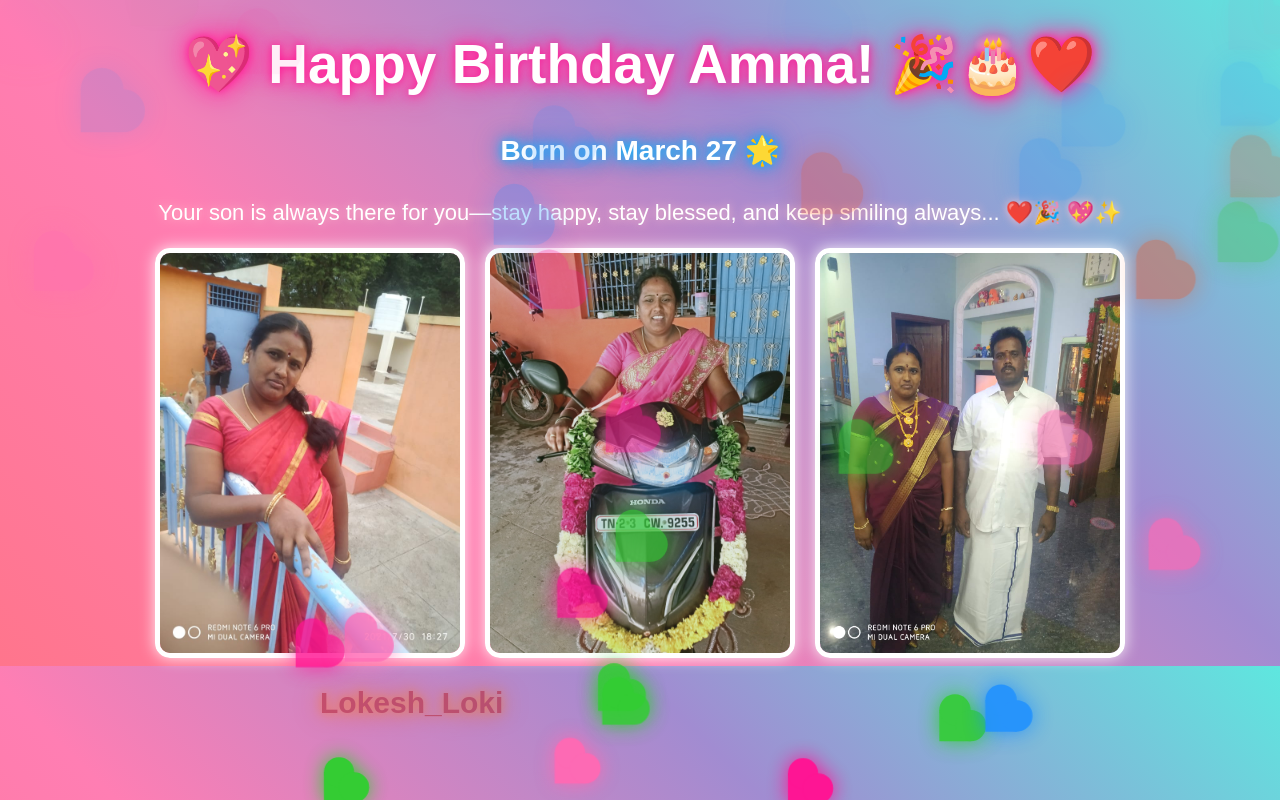
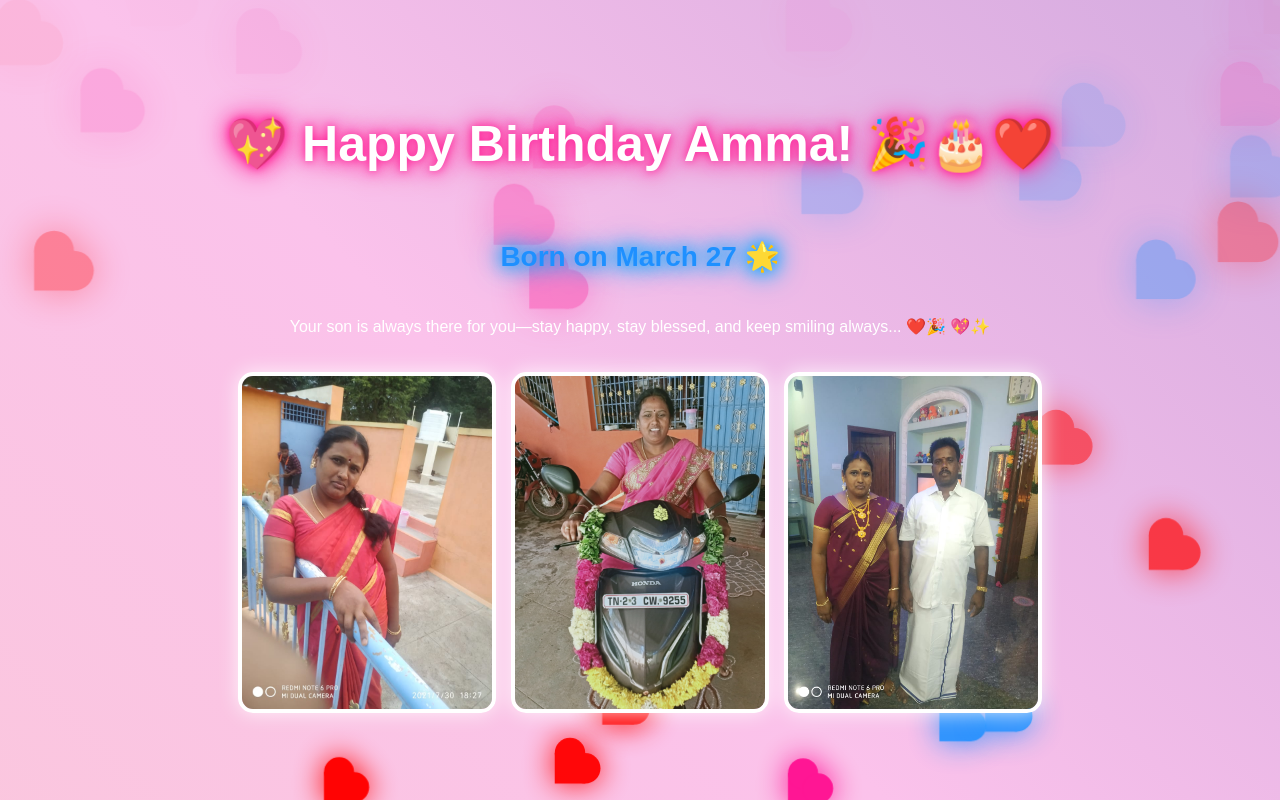
Before and after one commit to lokeshloki65/mom-birthday, a plain HTML site: page index.html in a window 1280 px wide. Drawn offline with Linux system fonts and the light colour scheme.

Commit message:
index.html

```diff
--- a/index.html
+++ b/index.html
@@ -5,27 +5,31 @@
     <meta name="viewport" content="width=device-width, initial-scale=1.0">
     <title>Happy Birthday Mom! 💖🎂</title>
     <style>
-        /* Background Animation with Dynamic Colors */
+        /* Smooth Background Animation */
         @keyframes gradientBG {
-            0% {background: linear-gradient(45deg, #ff9a9e, #fad0c4, #fbc2eb, #a18cd1);}
-            25% {background: linear-gradient(45deg, #ff6b6b, #f8e2a1, #fad0c4, #a1c4fd);}
-            50% {background: linear-gradient(45deg, #ff758c, #ff7eb3, #a18cd1, #5ee7df);}
-            75% {background: linear-gradient(45deg, #fbc2eb, #a1c4fd, #6a11cb, #ff9a9e);}
-            100% {background: linear-gradient(45deg, #ff9a9e, #fad0c4, #fbc2eb, #a18cd1);}
+            0% {background-position: 0% 50%;}
+            100% {background-position: 100% 50%;}
         }
 
         body {
-            background-size: 400% 400%;
-            animation: gradientBG 10s infinite alternate ease-in-out;
+            min-height: 100vh; /* Ensures full screen fit */
+            margin: 0;
+            display: flex;
+            flex-direction: column;
+            justify-content: center;
+            align-items: center;
             text-align: center;
             font-family: Arial, sans-serif;
+            background: linear-gradient(45deg, #ff9a9e, #fad0c4, #fbc2eb, #a18cd1);
+            background-size: 400% 400%;
+            animation: gradientBG 8s infinite alternate;
+            color: white;
             overflow: hidden;
-            color: white;
         }
 
         /* 3D Glowing Text */
         h1 {
-            font-size: 55px;
+            font-size: 50px;
             text-shadow: 0 0 10px #ff1493, 0 0 20px #ff69b4, 0 0 30px #ff1493;
             animation: floatText 2s infinite alternate ease-in-out;
         }
@@ -39,72 +43,49 @@
         .birth-date {
             font-size: 28px;
             font-weight: bold;
-            text-shadow: 0 0 10px #00bfff, 0 0 20px #1e90ff, 0 0 30px #4682b4;
-            animation: glowText 2s infinite alternate ease-in-out, floatText 2s infinite alternate ease-in-out;
+            color: #1e90ff;
+            text-shadow: 0 0 10px #00bfff, 0 0 20px #1e90ff, 0 0 30px #00bfff;
+            animation: glowText 2s infinite alternate ease-in-out;
         }
 
-        /* Scrolling Text (lokesh_loki) */
-        .scroll-text {
-            font-size: 30px;
-            font-weight: bold;
-            color: rgb(182, 23, 23);
-            text-shadow: 0 0 10px rgb(255, 111, 0), 0 0 20px orange, 0 0 30px red;
-            position: absolute;
-            bottom: 10%;
-            white-space: nowrap;
-            animation: scrollText 8s linear infinite, flashText 1s infinite alternate;
-            display: none; /* Initially hidden */
+        @keyframes glowText {
+            0% {text-shadow: 0 0 10px #00bfff, 0 0 20px #1e90ff, 0 0 30px #00bfff;}
+            100% {text-shadow: 0 0 20px #1e90ff, 0 0 30px #00bfff, 0 0 40px #1e90ff;}
         }
 
-        @keyframes scrollText {
-            0% {left: -100%;}
-            100% {left: 100%;}
-        }
-
-        @keyframes flashText {
-            0% {opacity: 1;}
-            100% {opacity: 0.5;}
-        }
-
-        p {
-            font-size: 22px;
-            text-shadow: 0 0 10px pink;
-        }
-
-        /* Photo Gallery (Responsive) */
+        /* Responsive Photo Gallery */
         .gallery {
             display: flex;
             justify-content: center;
-            gap: 20px;
+            flex-wrap: wrap;
+            gap: 15px;
             margin-top: 20px;
-            animation: slideUp 2s;
-            flex-wrap: wrap;
         }
 
         .gallery img {
-            width: 100%;
-            max-width: 300px;
+            width: 250px;
             height: auto;
+            max-width: 90%;
             border-radius: 15px;
-            border: 5px solid white;
-            box-shadow: 0 0 15px rgba(255, 255, 255, 0.9);
+            border: 4px solid white;
+            box-shadow: 0 0 20px rgba(255, 255, 255, 0.8);
             transition: transform 0.5s, box-shadow 0.5s;
         }
 
         .gallery img:hover {
             transform: rotateY(20deg) rotateX(10deg) scale(1.1);
-            box-shadow: 0 0 30px white, 0 0 40px pink;
+            box-shadow: 0 0 30px white, 0 0 40px blue;
         }
 
         /* Floating Hearts */
         .hearts {
-            position: absolute;
+            position: fixed;
             width: 100%;
             height: 100%;
-            overflow: hidden;
             top: 0;
             left: 0;
             pointer-events: none;
+            z-index: -1;
         }
 
         .heart {
@@ -112,10 +93,8 @@
             bottom: -10px;
             width: 30px;
             height: 30px;
-            background-color: red;
             transform: rotate(-45deg);
             animation: floatUp 6s infinite;
-            filter: drop-shadow(0 0 15px red);
         }
 
         /* Perfect Heart Shape */
@@ -143,26 +122,6 @@
             0% {transform: translateY(0) scale(1); opacity: 1;}
             100% {transform: translateY(-100vh) scale(1.5); opacity: 0;}
         }
-
-        /* Responsive Design */
-        @media (max-width: 768px) {
-            h1 {
-                font-size: 40px;
-            }
-            .birth-date {
-                font-size: 24px;
-            }
-            p {
-                font-size: 18px;
-            }
-            .gallery img {
-                max-width: 90%;
-            }
-            .scroll-text {
-                font-size: 24px;
-            }
-        }
-
     </style>
 </head>
 <body>
@@ -178,9 +137,6 @@
 
     <div class="hearts"></div>
 
-    <!-- Scrolling Text -->
-    <div class="scroll-text" id="scrollText"> Lokesh_Loki </div>
-
     <script>
         function createHeart() {
             const heart = document.createElement('div');
@@ -188,10 +144,10 @@
             heart.style.left = Math.random() * 100 + "vw";
             heart.style.animationDuration = Math.random() * 3 + 3 + "s";
 
-            let colors = ["#ff1493", "#1e90ff", "#ff4500", "#32cd32", "#ff69b4"];
+            let colors = ["#ff1493", "#1e90ff", "#ff0000"]; // Pink, Blue, Red
             let randomColor = colors[Math.floor(Math.random() * colors.length)];
             heart.style.backgroundColor = randomColor;
-            heart.style.filter = `drop-shadow(0 0 10px ${randomColor})`;
+            heart.style.filter = `drop-shadow(0 0 15px ${randomColor})`;
 
             document.querySelector('.hearts').appendChild(heart);
             setTimeout(() => {
@@ -200,11 +156,6 @@
         }
 
         setInterval(createHeart, 150);
-
-        // Show scrolling text after 10 seconds
-        setTimeout(() => {
-            document.getElementById("scrollText").style.display = "block";
-        }, 50);
     </script>
 </body>
 </html>
```
